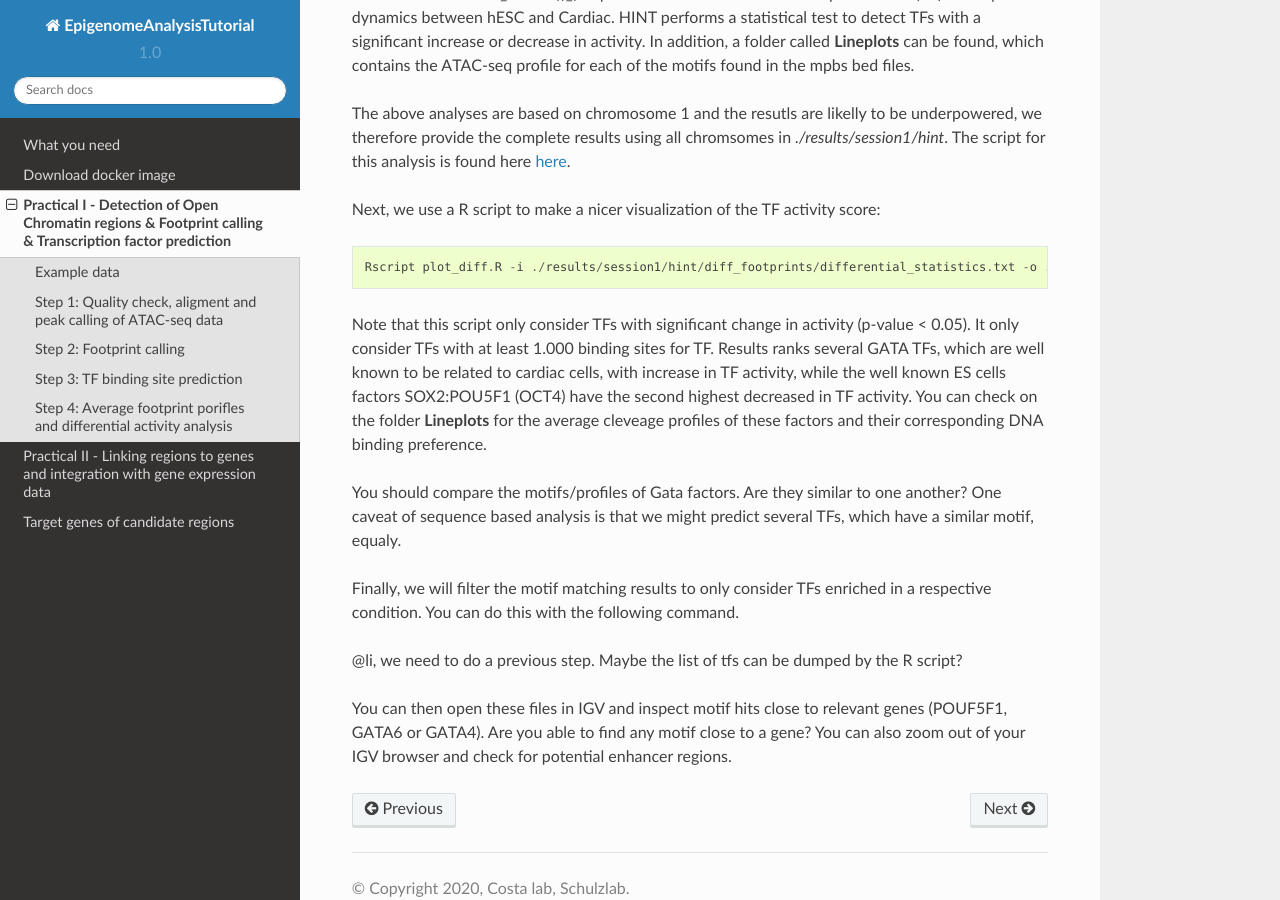
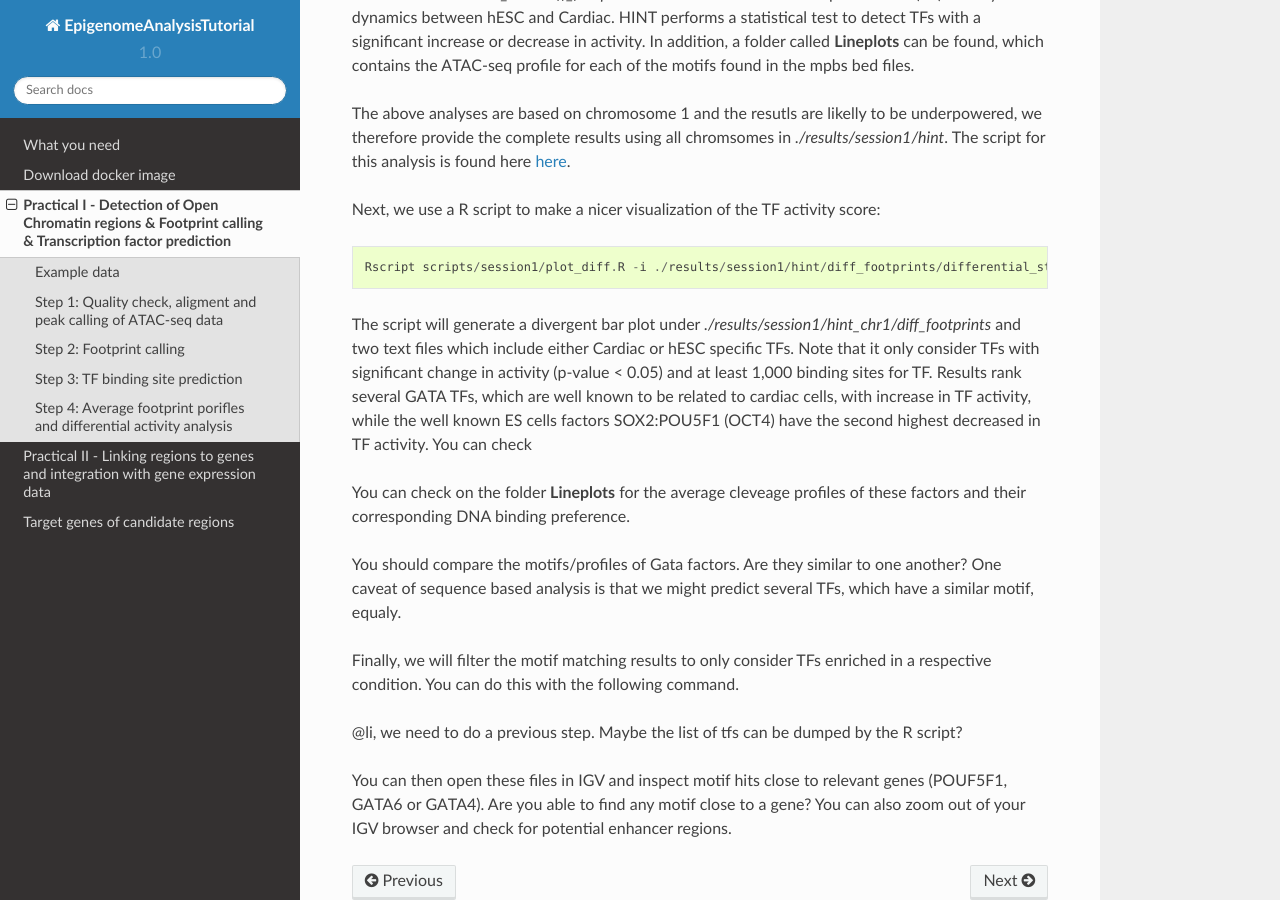
Before and after one commit to SchulzLab/EpigenomeAnalysisTutorial-2020, a Sphinx documentation site: the page built from docs/Practical1.rst, in a window 1280 px wide and 900 px high, scrolled down 3818 px. Built offline with Sphinx 7.4.7 and the Read the Docs theme 2.0.0, drawn with Linux system fonts in a browser that asks for light colours.

Commit message:
Update Practical1.rst

```diff
--- a/docs/Practical1.rst
+++ b/docs/Practical1.rst
@@ -108,9 +108,11 @@ The above analyses are based on chromosome 1 and the resutls are likelly to be u
 
 Next, we use a R script to make a nicer visualization of the TF activity score:
 ::
-    Rscript plot_diff.R -i ./results/session1/hint/diff_footprints/differential_statistics.txt -o ./results/session1/hint/diff_footprints/diff_TF.pdf
+    Rscript scripts/session1/plot_diff.R -i ./results/session1/hint/diff_footprints/differential_statistics.txt -o ./results/session1/hint/diff_footprints
 
-Note that this script only consider TFs with significant change in activity (p-value < 0.05). It only consider TFs with at least 1.000 binding sites for TF. Results ranks several GATA TFs, which are well known to be related to cardiac cells, with increase in TF activity, while the well known ES cells factors SOX2:POU5F1 (OCT4) have the second highest decreased in TF activity. You can check on the folder **Lineplots** for the average cleveage profiles of these factors and their corresponding DNA binding preference.
+The script will generate a divergent bar plot under *./results/session1/hint_chr1/diff_footprints* and two text files which include either Cardiac or hESC specific TFs. Note that it only consider TFs with significant change in activity (p-value < 0.05) and at least 1,000 binding sites for TF. Results rank several GATA TFs, which are well known to be related to cardiac cells, with increase in TF activity, while the well known ES cells factors SOX2:POU5F1 (OCT4) have the second highest decreased in TF activity. You can check
+
+You can check on the folder **Lineplots** for the average cleveage profiles of these factors and their corresponding DNA binding preference.
 
 You should compare the motifs/profiles of Gata factors. Are they similar to one another? One caveat of sequence based analysis is that we might predict several TFs, which have a similar motif, equaly.
 
```
